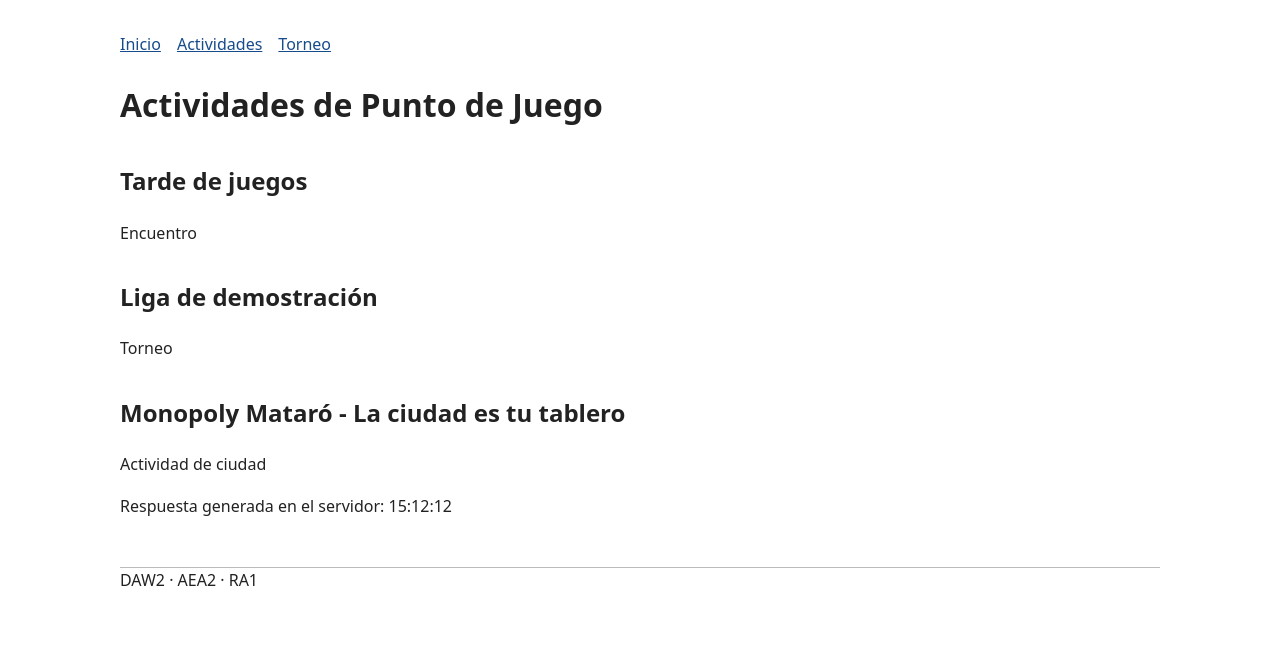
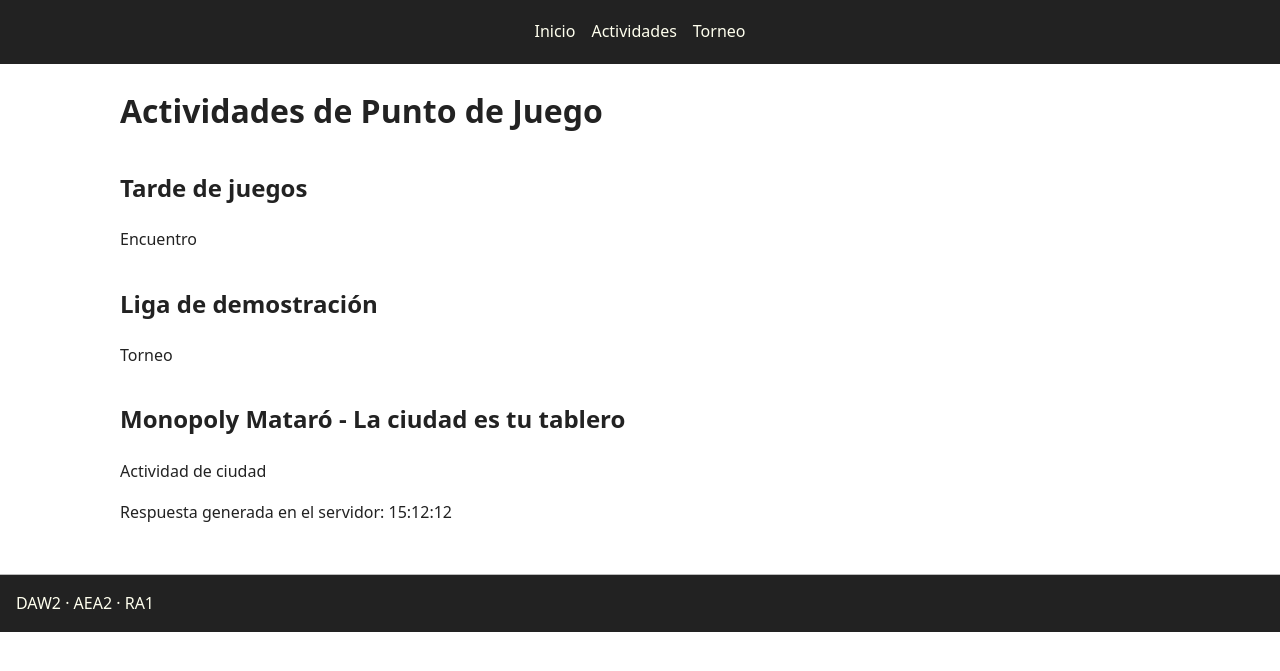
Before and after one commit to Joel-Vega-Gomez/Punto-De-Juego, a PHP site: page / in a window 1280 px wide. Shown: the top 671 px of the page. Run offline with PHP 8.4, Linux system fonts and the light colour scheme.

Commit message:
Actualizacion de estilos index.php

```diff
--- a/public/style.css
+++ b/public/style.css
@@ -1,76 +1,80 @@
+/* Identidad "Punto de Juego" (encargo 1). */
+
 body {
     font-family: system-ui, sans-serif;
+    line-height: 1.6;
+    color: #222;
+    margin: 0;
+    padding: 0;
+}
+
+main {
+    margin: 0 auto;
     max-width: 65rem;
-    margin: 2rem auto;
     padding: 0 1rem;
-    line-height: 1.6;
-    color: #222
+}
+
+main h2 span {
+    color: #ff9982;
 }
 
 nav {
+    background-color: #222;
     display: flex;
+    align-items: center;
+    justify-content: center;
     gap: 1rem;
-    flex-wrap: wrap
+    height: 8vh;
+    flex-wrap: wrap;
+}
+
+nav a {
+    text-decoration: none;
+    color: #ffffee;
+}
+
+nav a:hover {
+    color: #ff9982;
+}
+
+footer {
+    margin-top: 3rem;
+    border-top: 1px solid #bbb;
+    padding: 1rem;
+    background-color: #222;
+    color: #ffffee;
+}
+
+h2 {
+    margin-top: 2rem;
+}
+
+a {
+    color: #164c8c;
 }
 
 table {
     border-collapse: collapse;
-    width: 100%
+    width: 100%;
 }
 
 th,
 td {
     border: 1px solid #bbb;
     padding: .5rem;
-    text-align: left
-}
-
-label {
-    display: block;
-    margin: .7rem 0
-}
-
-input,
-select,
-button {
-    font: inherit;
-    padding: .3rem
-}
-
-footer {
-    margin-top: 3rem;
-    border-top: 1px solid #bbb
-}
-
-a {
-    color: #164c8c
-}
-
-pre {
-    background: #f3f3f3;
-    padding: 1rem;
-    overflow: auto
-}
-
-aside {
-    border-left: 4px solid #888;
-    padding: .6rem 1rem
-}
-
-h2 {
-    margin-top: 2rem
+    text-align: left;
 }
 
 :focus-visible {
-    outline: 3px solid #aa5b00
+    outline: 3px solid #aa5b00;
 }
 
 @media print {
     nav {
-        display: none
+        display: none;
     }
 
-    body {
-        max-width: none
+    main {
+        max-width: none;
     }
 }
```
